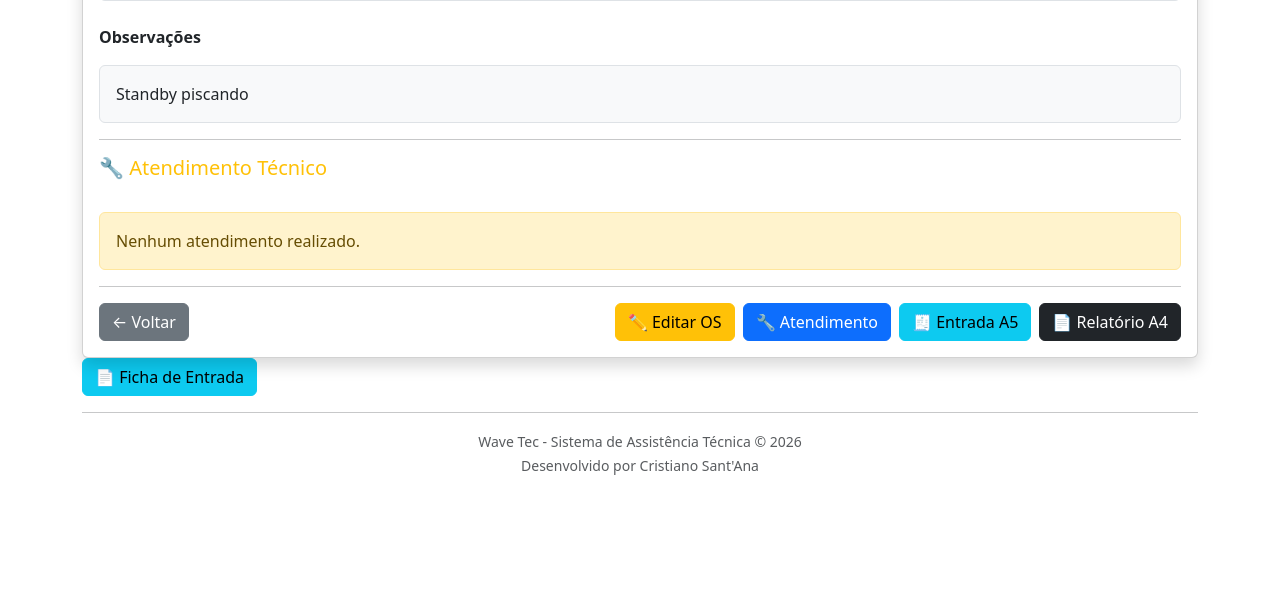
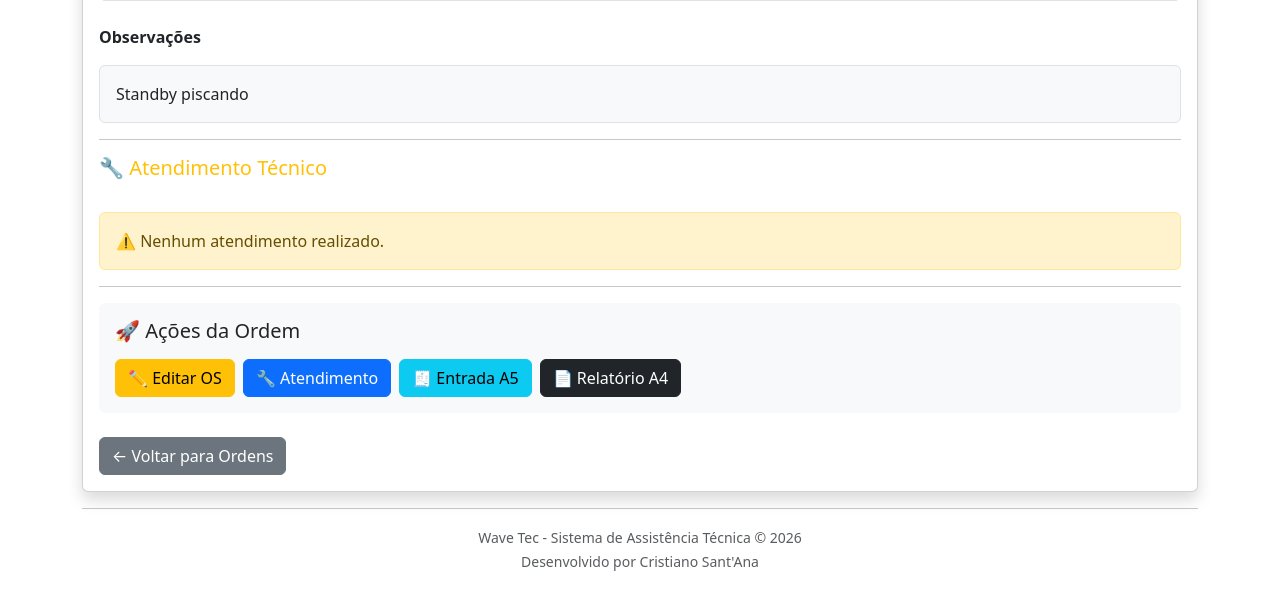
Before and after one commit to wavetecios/Wave_Tec_Django, a Django app: page /ordens/10/ in a window 1280 px wide. Shown: the part 673-1270 px from the top of the page. Before the commit the page ends 1148 px from the top, so only its background shows below. Run offline with Django 5.2, Linux system fonts and the light colour scheme; data comes from the database, SQL or seed files in the repository.

Commit message:
Organiza acoes na visualizacao da ordem

```diff
--- a/ordens/templates/ordens/detalhe_ordem.html
+++ b/ordens/templates/ordens/detalhe_ordem.html
@@ -24,7 +24,11 @@ Ordem de Serviço #{{ ordem.id }}
 
     </div>
 
+
     <div class="card-body">
+
+
+        <!-- CLIENTE E EQUIPAMENTO -->
 
         <div class="row">
 
@@ -52,6 +56,7 @@ Ordem de Serviço #{{ ordem.id }}
                 </p>
 
             </div>
+
 
             <div class="col-md-6">
 
@@ -85,7 +90,11 @@ Ordem de Serviço #{{ ordem.id }}
 
         </div>
 
+
         <hr>
+
+
+        <!-- ORDEM DE SERVIÇO -->
 
         <h5 class="text-danger">
             📄 Ordem de Serviço
@@ -101,7 +110,9 @@ Ordem de Serviço #{{ ordem.id }}
             {{ ordem.defeito }}
         </div>
 
+
         <br>
+
 
         <p>
             <strong>Acessórios Recebidos</strong>
@@ -111,7 +122,9 @@ Ordem de Serviço #{{ ordem.id }}
             {{ equipamento.acessorios }}
         </div>
 
+
         <br>
+
 
         <p>
             <strong>Observações</strong>
@@ -121,7 +134,11 @@ Ordem de Serviço #{{ ordem.id }}
             {{ ordem.observacoes }}
         </div>
 
+
         <hr>
+
+
+        <!-- ATENDIMENTO -->
 
         <h5 class="text-warning">
             🔧 Atendimento Técnico
@@ -129,7 +146,9 @@ Ordem de Serviço #{{ ordem.id }}
 
         <br>
 
+
         {% if atendimento %}
+
 
             <p>
                 <strong>Diagnóstico</strong>
@@ -139,7 +158,9 @@ Ordem de Serviço #{{ ordem.id }}
                 {{ atendimento.diagnostico }}
             </div>
 
+
             <br>
+
 
             <p>
                 <strong>Serviço Executado</strong>
@@ -149,7 +170,9 @@ Ordem de Serviço #{{ ordem.id }}
                 {{ atendimento.servico_executado }}
             </div>
 
+
             <br>
+
 
             <p>
                 <strong>Peças Utilizadas</strong>
@@ -159,7 +182,9 @@ Ordem de Serviço #{{ ordem.id }}
                 {{ atendimento.pecas_utilizadas }}
             </div>
 
+
             <br>
+
 
             <div class="row">
 
@@ -173,47 +198,72 @@ Ordem de Serviço #{{ ordem.id }}
 
                 </div>
 
+
                 <div class="col-md-6">
 
                     <strong>Forma de Pagamento</strong>
 
                     <p>
-                        {{ atendimento.forma_pagamento }}
+                        {{ atendimento.get_forma_pagamento_display }}
                     </p>
 
                 </div>
 
             </div>
 
+
         {% else %}
 
+
             <div class="alert alert-warning">
-                Nenhum atendimento realizado.
+
+                ⚠️ Nenhum atendimento realizado.
+
             </div>
+
 
         {% endif %}
 
+
         <hr>
 
-        <div class="d-flex justify-content-between">
 
-            <a
-                href="{% url 'lista_ordens' %}"
-                class="btn btn-secondary">
+        <!-- AÇÕES DA ORDEM -->
 
-                ← Voltar
+        <div class="card border-0 bg-light">
 
-            </a>
+            <div class="card-body">
+
+                <h5 class="mb-3">
+
+                    🚀 Ações da Ordem
+
+                </h5>
+
 
                 <div class="d-flex gap-2 flex-wrap">
+
 
                     <a
                         href="{% url 'editar_ordem' ordem.id %}"
                         class="btn btn-warning">
 
-                    ✏ Editar OS
+                        ✏️ Editar OS
 
                     </a>
+
+
+                    {% if atendimento %}
+
+                    <a
+                        href="{% url 'editar_atendimento' ordem.id %}"
+                        class="btn btn-success">
+
+                        ✏️ Editar Atendimento
+
+                    </a>
+
+                    {% else %}
 
                     <a
                         href="{% url 'novo_atendimento' ordem.id %}"
@@ -223,17 +273,8 @@ Ordem de Serviço #{{ ordem.id }}
 
                     </a>
 
-                {% if atendimento %}
+                    {% endif %}
 
-                <a
-                    href="{% url 'editar_atendimento' ordem.id %}"
-                    class="btn btn-success">
-
-                    ✏ Editar Atendimento
-
-                </a>
-
-                {% endif %}
 
                     <a
                         href="{% url 'imprimir_entrada' ordem.id %}"
@@ -243,6 +284,7 @@ Ordem de Serviço #{{ ordem.id }}
 
                     </a>
 
+
                     <a
                         href="{% url 'imprimir_os' ordem.id %}"
                         class="btn btn-dark">
@@ -251,7 +293,6 @@ Ordem de Serviço #{{ ordem.id }}
 
                     </a>
 
-            </div>
 
                 </div>
 
@@ -259,11 +300,22 @@ Ordem de Serviço #{{ ordem.id }}
 
         </div>
 
-<a href="{% url 'imprimir_entrada' ordem.id %}"
-   class="btn btn-info">
 
-    📄 Ficha de Entrada
+        <div class="mt-4">
+
+            <a
+                href="{% url 'lista_ordens' %}"
+                class="btn btn-secondary">
+
+                ← Voltar para Ordens
 
             </a>
 
+        </div>
+
+
+    </div>
+
+</div>
+
 {% endblock %}
```
Lines whose indentation alone changed are shown as unchanged.
